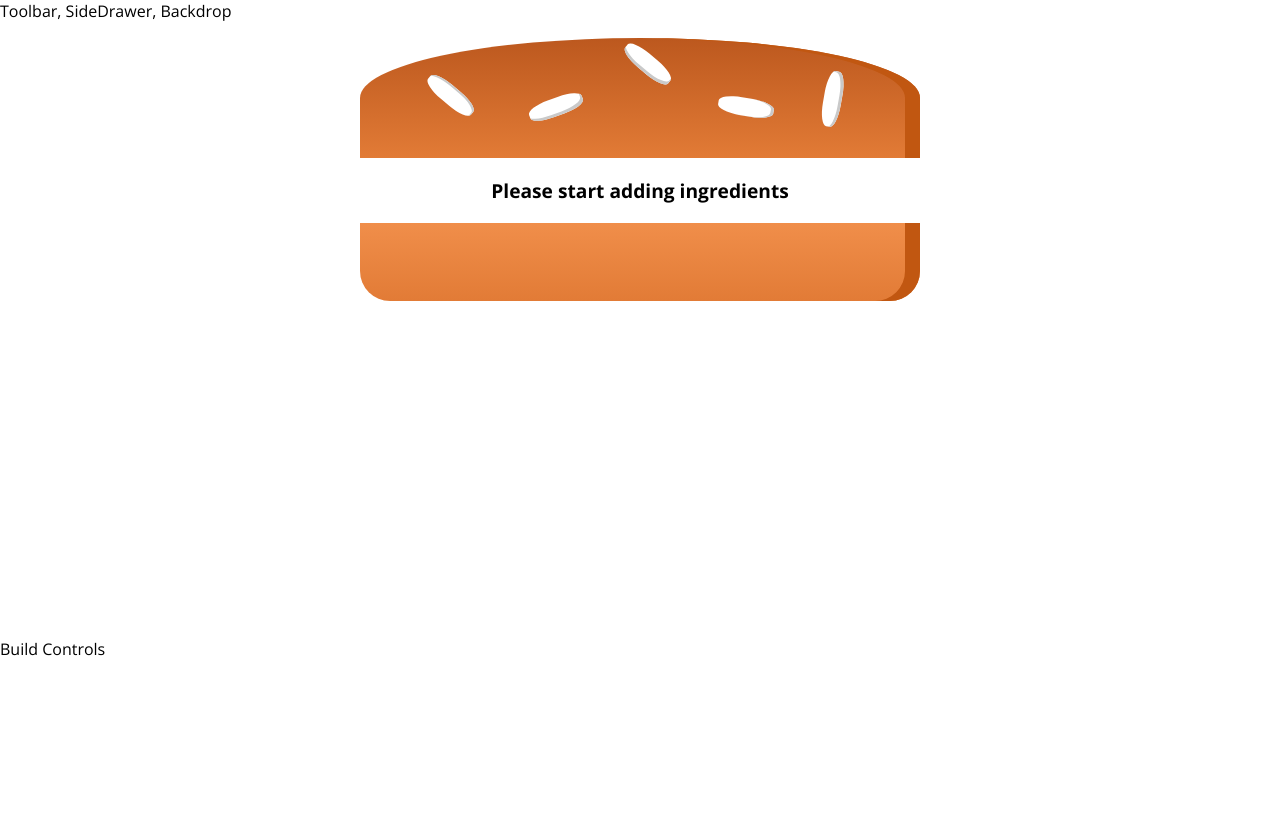
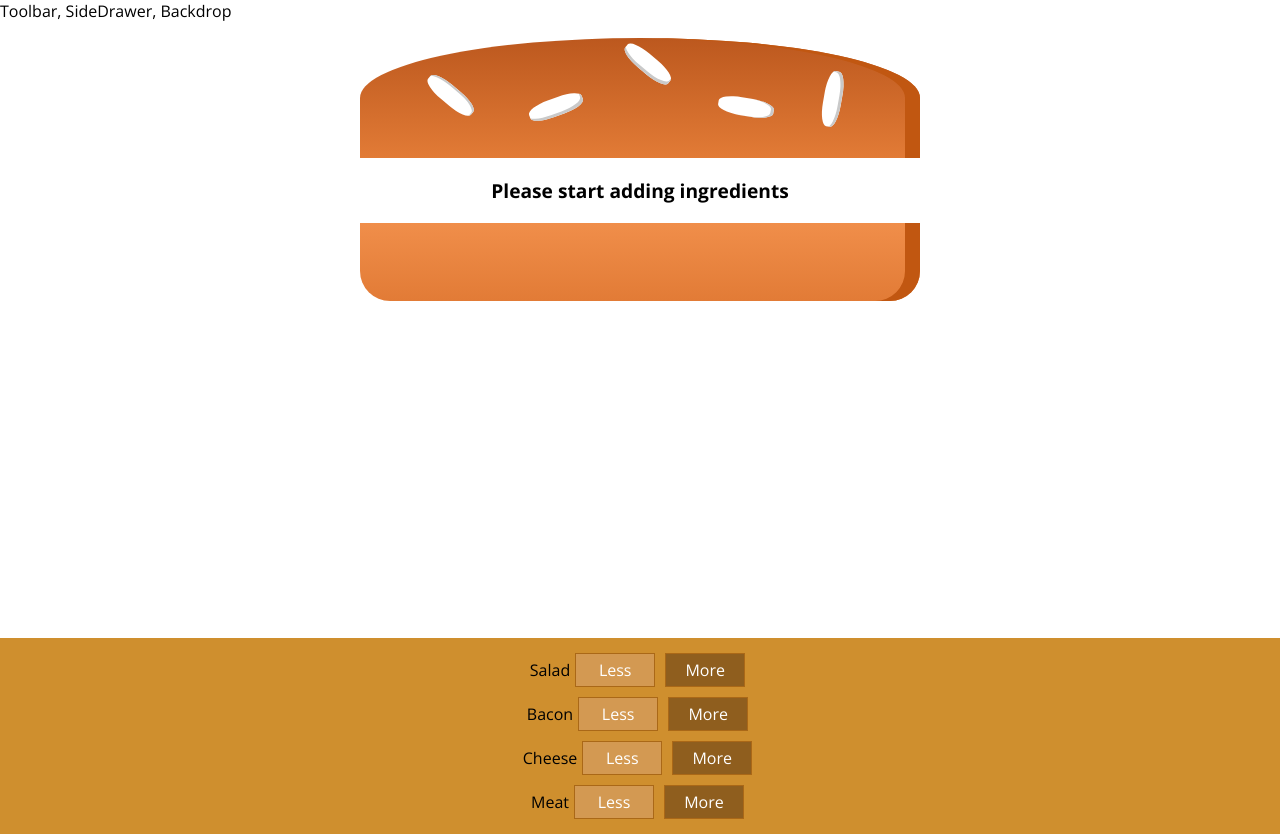
Before and after one commit to maryammizani/burger_builder, a React (Create React App) app: page / in a window 1280 px wide. Before the commit the page ends 800 px from the top, so only its background shows below. Built offline with nearby package versions, Linux system fonts and the light colour scheme.

Commit message:
BurgerBuilder: Add Burger Build Controls (More ingredients, less ingredients, ... )

```diff
--- /dev/null
+++ b/src/components/Burger/BuildControls/BuildControl/BuildControl.js
@@ -0,0 +1,12 @@
+import React from 'react';
+import classes from './BuildControl.module.css'
+
+const buildControl = (props) => (
+    <div className={classes.BuildControl}>
+        <div className={classes.label}>{props.label}</div>
+        <button className={classes.Less}>Less</button>
+        <button className={classes.More}>More</button>
+    </div>
+);
+
+export default buildControl;
--- /dev/null
+++ b/src/components/Burger/BuildControls/BuildControl/BuildControl.module.css
@@ -0,0 +1,56 @@
+.BuildControl {
+    display: flex;
+    justify-content: space-between;
+    align-items: center;
+    margin: 5px 0;
+}
+
+.BuildControl button {
+    display: block;
+    font: inherit;
+    padding: 5px;
+    margin: 0 5px;
+    width: 80px;
+    border: 1px solid #AA6817;
+    cursor: pointer;
+    outline: none;
+}
+
+.BuildControl button:disabled {
+    background-color: #AC9980;
+    border: 1px solid #7E7365;
+    color: #ccc;
+    cursor: default;
+}
+
+.BuildControl button:hover:disabled {
+    background-color: #AC9980;
+    color: #ccc;
+    cursor: not-allowed;
+}
+
+.Label {
+    padding: 10px;
+    font-weight: bold;
+    width: 80px;
+}
+
+.BuildControl .Less {
+    background-color: #D39952;
+    color: white;
+}
+
+.BuildControl .More {
+    background-color: #8F5E1E;
+    color: white;
+}
+
+.BuildControl .Less:hover, .BuildControl .Less:active {
+    background-color: #DAA972;
+    color: white;
+}
+
+.BuildControl .More:hover,.BuildControl .More:active {
+    background-color: #99703F;
+    color: white;
+}
--- /dev/null
+++ b/src/components/Burger/BuildControls/BuildControls.js
@@ -0,0 +1,21 @@
+import React from 'react';
+
+import classes from './BuildControls.module.css';
+import BuildControl from './BuildControl/BuildControl';
+
+const controls = [
+    {label: 'Salad', type:'salad'},
+    {label: 'Bacon', type:'bacon'},
+    {label: 'Cheese', type:'cheese'},
+    {label: 'Meat', type:'meat'},
+];
+
+const buildControls = (props) => (
+    <div className={classes.BuildControls}>
+        {controls.map(ctrl => (
+            <BuildControl key={ctrl.label} label={ctrl.label} />
+        ))}
+    </div>
+);
+
+export default buildControls;
--- /dev/null
+++ b/src/components/Burger/BuildControls/BuildControls.module.css
@@ -0,0 +1,10 @@
+.BuildControls {
+    width: 100%;
+    background-color: #CF8F2E;
+    display: flex;
+    flex-flow: column;
+    align-items: center;
+    box-shadow: 0 2px 1px #CCC;
+    margin: auto;
+    padding: 10px 0;
+}
--- a/src/containers/BurgerBuilder/BurgerBuilder.js
+++ b/src/containers/BurgerBuilder/BurgerBuilder.js
@@ -1,7 +1,8 @@
 import React, {Component} from 'react';
 
 import Aux from '../../hoc/Auxiliary';
-import Burger from '../../components/Burger/Burger'
+import Burger from '../../components/Burger/Burger';
+import BuildControls from '../../components/Burger/BuildControls/BuildControls';
 
 class BurgerBuilder extends Component {
     // constructor(props) {
@@ -14,14 +15,16 @@
             bacon: 0,
             cheese: 0,
             meat: 0
-        }
+        },
+        totalPrice: 4
     }
 
     render () {
         return (
             <Aux>
                 <Burger ingredients={this.state.ingredients} />
-                <div>Build Controls</div>
+                {/* <div>Build Controls</div> */}
+                <BuildControls />
             </Aux>
         );
     }
```
